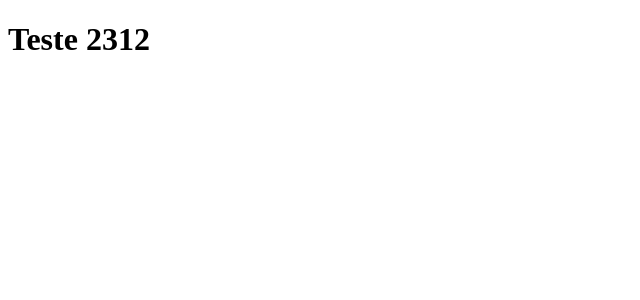
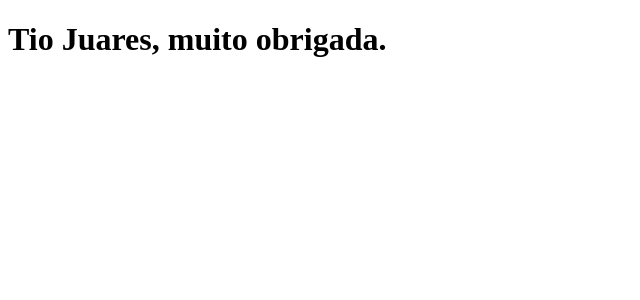
Before and after one commit to vitoriaA-santos/clone-tabnews, a Next.js app: page / in a window 1280 px wide. Shown: the top 300 px of the page, without its empty margins (0-640 px from the left). Built offline with nearby package versions, Linux system fonts and the light colour scheme.

Commit message:
Usando push --force no commit com amend

```diff
--- a/pages/index.js
+++ b/pages/index.js
@@ -1,5 +1,5 @@
 function Home() {
-return <h1>Teste 2312</h1>
+return <h1>Tio Juares, muito obrigada. </h1>
 }
 
 export default Home;
```
